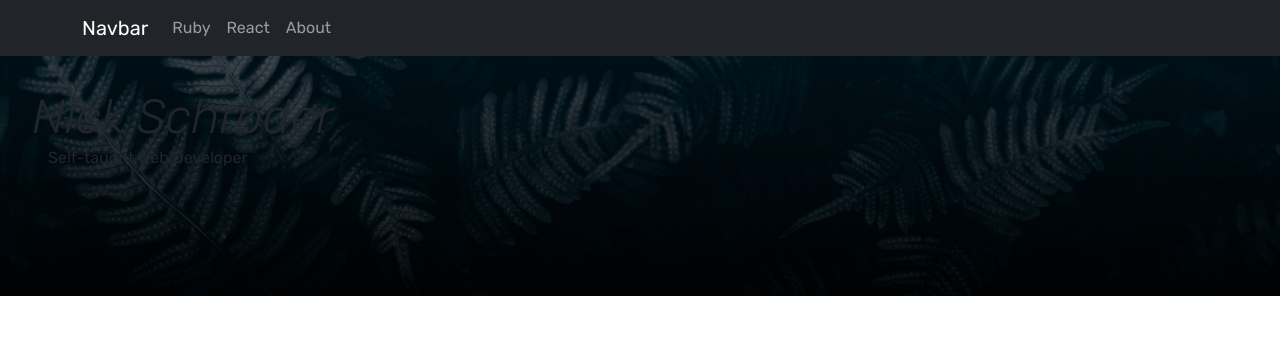
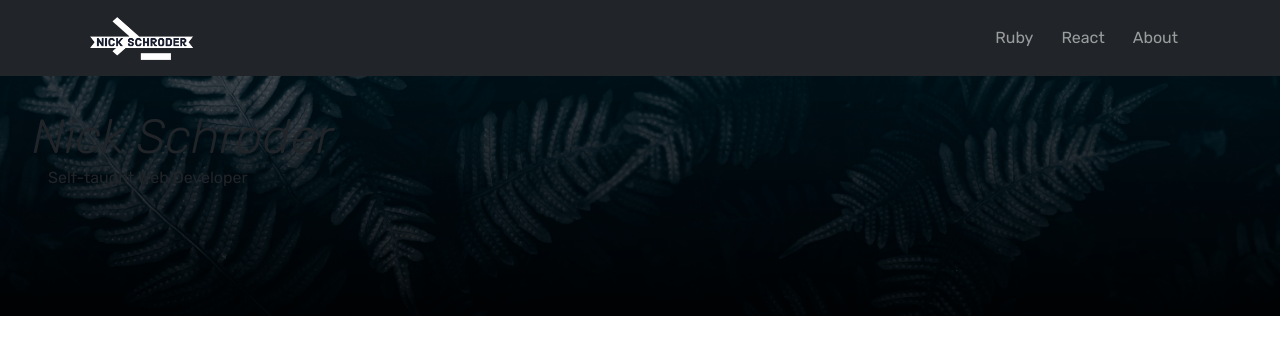
Before and after one commit to nschroder26/nschroder-dev, a Next.js app: page / in a window 1280 px wide. Shown: the top 354 px of the page. Built offline with nearby package versions, Linux system fonts and the light colour scheme.

Commit message:
add logo. updated navbar styling

```diff
--- a/components/Navigation/MyNavbar.js
+++ b/components/Navigation/MyNavbar.js
@@ -7,22 +7,36 @@ import classes from "./MyNavbar.module.css";
 
 const MyNavbar = () => {
   return (
-    <Navbar bg="dark" variant="dark">
+    <Navbar collapseOnSelect expand="lg" bg="dark" variant="dark">
       <Container>
         <Link href="/" passHref>
-          <Navbar.Brand href="/">Navbar</Navbar.Brand>
+          <Navbar.Brand href="/">
+            <img
+              src="/NSLogoTransparent.png"
+              width="120"
+              height="50"
+              className="d-inline-block align-top"
+              alt="Nick Schroder logo"
+            />
+          </Navbar.Brand>
         </Link>
-        <Nav className="me-auto">
+        <Navbar.Toggle aria-controls="responsive-navbar-nav" />
+        <Navbar.Collapse
+          id="responsive-navbar-nav"
+          className="justify-content-end"
+        >
+          <Nav>
             <Link href="/ruby" passHref>
-            <Nav.Link>Ruby</Nav.Link>
+              <Nav.Link className={classes.navlink}>Ruby</Nav.Link>
             </Link>
             <Link href="/react" passHref>
-            <Nav.Link>React</Nav.Link>
+              <Nav.Link className={classes.navlink}>React</Nav.Link>
             </Link>
             <Link href="/about" passHref>
-            <Nav.Link>About</Nav.Link>
+              <Nav.Link className={classes.navlink}>About</Nav.Link>
             </Link>
           </Nav>
+        </Navbar.Collapse>
       </Container>
     </Navbar>
   );
--- a/components/Navigation/MyNavbar.module.css
+++ b/components/Navigation/MyNavbar.module.css
@@ -0,0 +1,3 @@
+.navlink {
+  margin-right: 0.75rem;
+}
```
Also changed, not shown: public/NSLogoTransparent.png (added). Lines whose indentation alone changed are shown as unchanged.
